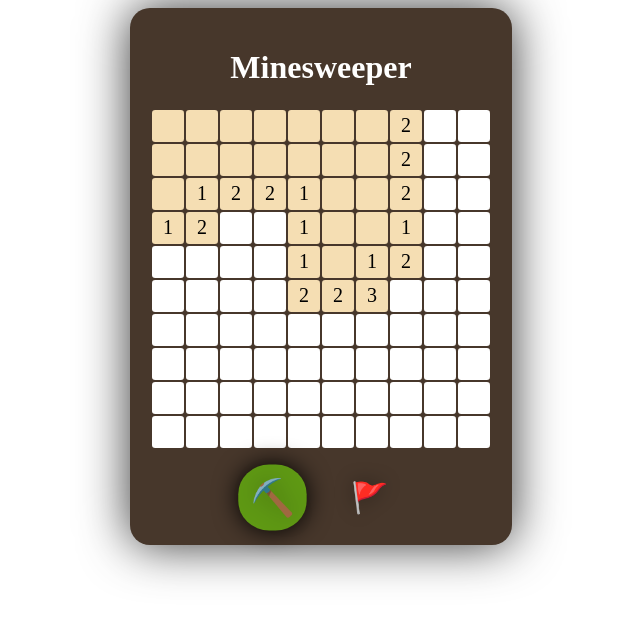
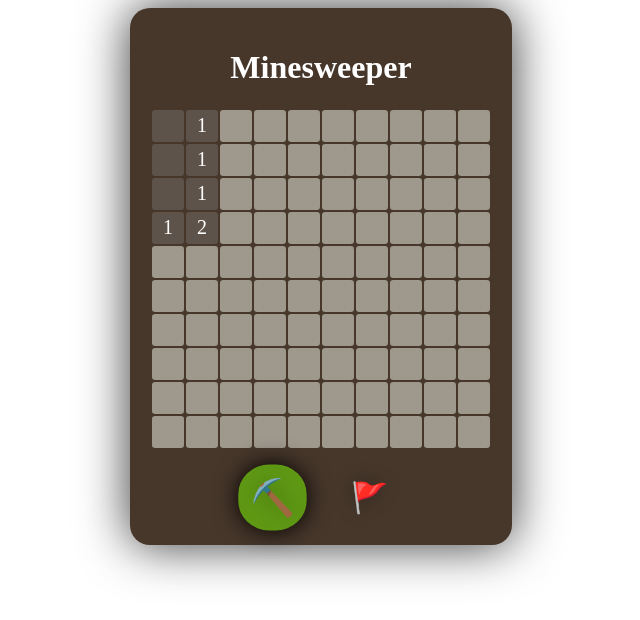
Before and after one commit to LittleTealeaf/minesweeper, a plain HTML site: page index.html in a window 1280 px wide. Both pictures are taken after a click on the element 487 px from the left and 125 px from the top of the page. Shown: the whole page, without its empty margins (319-959 px from the left). Drawn offline with Linux system fonts and the light colour scheme.

Commit message:
new game process

```diff
--- a/game.js
+++ b/game.js
@@ -64,7 +64,7 @@ class Cell {
 
     if (this.isState("flag")) return;
 
-    if (!areMinesSet) setMines(this.row, this.column);
+    if (board.dataset.state == "blank") setMines(this.row, this.column);
 
     if(this.bomb) return explode();
 
@@ -108,6 +108,7 @@ function explode() {
       }
     }
   }
+  board.dataset.state = "gameover";
 }
 
 function setMines(row, column) {
@@ -128,11 +129,11 @@ function setMines(row, column) {
     buffer = buffer.filter(data => data != choice);
     choice.bomb = true;
   }
-  areMinesSet = true;
+  board.dataset.state = "playing";
 }
 
 function setBoard(rows, columns) {
-  areMinesSet = false;
+  board.dataset.state = "blank";
   table.innerHTML = "";
   cells = [];
 
--- a/index.html
+++ b/index.html
@@ -6,7 +6,7 @@
     <meta name="viewport" content="width=device-width, initial-scale=1.0" />
     <title>Minesweeper</title>
     <link rel="stylesheet" href="style.css" />
-    <script defer src="game.js"></script>
+    <script defer src="index.js"></script>
   </head>
   <body>
     <div id="board">
--- /dev/null
+++ b/index.js
@@ -0,0 +1,174 @@
+const EMOJI_FLAG = "🚩";
+const EMOJI_PICKAXE = "⛏️";
+
+class Cell {
+  constructor(row, column, game) {
+    this.row = row;
+    this.column = column;
+    this.bomb = false;
+
+    this.element = document.createElement("td");
+    this.element.onclick = () => game.onclick(this);
+
+    this.setState("unknown");
+  }
+
+  setState(state) {
+    this.element.dataset.state = state;
+  }
+
+  isState(state) {
+    return this.element.dataset.state == state;
+  }
+
+  getState() {
+    return this.element.dataset.state;
+  }
+}
+
+class Game {
+  constructor(rows, columns) {
+    this.board = document.getElementById("board");
+    this.board.innerHTML = "";
+
+    const title = document.createElement("h1");
+    title.innerText = "Minesweeper";
+    this.board.append(title);
+
+    this.table = document.createElement("table");
+    this.board.append(this.table);
+
+    this.cells = [];
+    for (var r = 0; r < rows; r++) {
+      const tr = document.createElement("tr");
+      const array = [];
+      for (var c = 0; c < columns; c++) {
+        const cell = new Cell(r, c, this);
+        array.push(cell);
+        tr.append(cell.element);
+      }
+
+      this.cells.push(array);
+      this.table.append(tr);
+    }
+
+    const tools = document.createElement("div");
+    tools.classList.add("toolbar");
+
+    const tool_pickaxe = document.createElement("div");
+    tool_pickaxe.classList.add("mine");
+    tool_pickaxe.innerText = EMOJI_PICKAXE;
+    tool_pickaxe.onclick = () => this.setTool(EMOJI_PICKAXE);
+
+    const tool_flag = document.createElement("div");
+    tool_flag.classList.add("flag");
+    tool_flag.innerText = EMOJI_FLAG;
+    tool_flag.onclick = () => this.setTool(EMOJI_FLAG);
+
+    tools.append(tool_pickaxe, tool_flag);
+    this.board.append(tools);
+    this.setTool(EMOJI_PICKAXE);
+
+    this.setState("newgame");
+  }
+
+  onclick(cell) {
+    if(this.isState("gameover")) return;
+
+    if (this.isTool(EMOJI_FLAG)) {
+      if (cell.isState("unknown")) return cell.setState("flag");
+      if (cell.isState("flag")) return cell.setState("unknown");
+      return;
+    }
+
+    if (cell.isState("flag")) return;
+
+    if (this.isState("newgame")) this.placeMines(cell);
+
+    if (cell.bomb) return this.explode();
+
+    var count = 0;
+
+    for (var r = cell.row - 1; r <= cell.row + 1; r++) {
+      for (var c = cell.column - 1; c <= cell.column + 1; c++) {
+        try {
+          if (this.cells[r][c].bomb) {
+            count++;
+          }
+        } catch (e) {}
+      }
+    }
+
+    cell.setState("revealed");
+
+    if (count > 0) return (cell.element.innerText = count);
+
+    for (var r = cell.row - 1; r <= cell.row + 1; r++) {
+      for (var c = cell.column - 1; c <= cell.column + 1; c++) {
+        try {
+          if (this.cells[r][c].isState("unknown")) {
+            this.onclick(this.cells[r][c]);
+          }
+        } catch (e) {}
+      }
+    }
+  }
+
+  placeMines(origin) {
+    var count = (this.cells.length * this.cells[0].length) / 5;
+
+    var buffer = [];
+    for (var r = 0; r < this.cells.length; r++) {
+      for (var c = 0; c < this.cells[r].length; c++) {
+        if (Math.abs(r - origin.row) > 1 || Math.abs(c - origin.column) > 1) {
+          buffer.push(this.cells[r][c]);
+        }
+      }
+    }
+    for (var i = 0; i < count; i++) {
+      const index = Math.floor(Math.random() * buffer.length);
+      const choice = buffer[index];
+      buffer = buffer.filter((data) => data != choice);
+      choice.bomb = true;
+    }
+
+    this.setState("playing");
+  }
+
+  setState(state) {
+    this.board.dataset.state = state;
+  }
+
+  getState() {
+    return this.board.dataset.state;
+  }
+
+  isState(state) {
+    return this.getState() == state;
+  }
+
+  setTool(tool) {
+    this.board.dataset.tool = tool;
+  }
+
+  getTool() {
+    return this.board.dataset.tool;
+  }
+
+  isTool(tool) {
+    return this.getTool() == tool;
+  }
+
+  explode() {
+    for (var r = 0; r < this.cells.length; r++) {
+      for (var c = 0; c < this.cells[r].length; c++) {
+        if (this.cells[r][c].bomb && this.cells[r][c].isState("unknown")) {
+          this.cells[r][c].setState("exploded");
+        }
+      }
+    }
+    this.setState("gameover");
+  }
+}
+
+new Game(10, 10);
--- a/style.css
+++ b/style.css
@@ -13,34 +13,9 @@
     color: white;
 }
 
-#board > h1 {
+#board h1 {
     width: 100%;
     text-align: center;
-}
-
-#tool {
-    display: flex;
-    width: fit-content;
-    margin: auto;
-}
-
-#tool div {
-    margin: 20px;
-    padding: 10px;
-    font-size: 30px;
-    margin-bottom: 0px;
-    transition-duration: 0.5s;
-    background-color: rgba(0,0,0,0);
-    cursor: pointer;
-    border-radius: 45%;
-    text-shadow: 0px 0px 20px #0005;
-}
-
-#board[data-tool='🚩'] .flag,
-#board[data-tool='⛏️'] .mine {
-    background-color: rgb(95, 153, 20);
-    transform: scale(1.2);
-    box-shadow: 0px 0px 20px black;
 }
 
 td {
@@ -49,37 +24,53 @@ td {
     height: 30px;
     cursor: default;
     font-size: 20px;
+    text-align: center;
+    background-color: #5e534b;
 }
 
-td[data-state="revealed"] {
-    background-color: wheat;
-    color: black;
-    text-align: center;
-    cursor: default;
+td[data-state="unknown"],
+td[data-state="flag"] {
+    background-color: rgb(158, 152, 141);
 }
 
-
-td[data-state="blank"] {
-    cursor:pointer;
+td[data-state="exploded"] {
+    background-color: #585558;
 }
 
-td[data-state="blank"],
-td[data-state="flag"] {
-    background-color: rgb(255, 255, 255);
+td[data-state="exploded"]::after {
+    content: '🧨'
 }
 
 td[data-state="flag"]:after {
-    content: '🚩';
+    content: '🚩'
 }
 
-td[data-state="exploded"] {
-    background-color: rgb(255, 185, 185);
+.toolbar {
+    display: flex;
+    width: fit-content;
+    margin: auto;
 }
 
-td[data-state="exploded"]:after {
-    content: '🧨'
+.toolbar div {
+    margin: 20px;
+    padding: 10px;
+    font-size: 30px;
+    margin-bottom: 0px;
+    transition-duration: 0.5s;
+    background-color: rgba(0,0,0,0);
+    cursor:pointer;
+    border-radius: 45%;
+    text-shadow: 0px 0px 20px #0005;
 }
 
-#board[data-tool='🚩'] td[data-state="flag"] {
+#board[data-tool="🚩"] .flag,
+#board[data-tool="⛏️"] .mine {
+    background-color: rgb(95, 153, 20);
+    transform: scale(1.2);
+    box-shadow: 0px 0px 20px black;
+}
+
+#board[data-state="playing"] td[data-state="unknown"],
+#board[data-state="playing"][data-tool="🚩"] td[data-state="flag"] {
     cursor: pointer;
 }
```
